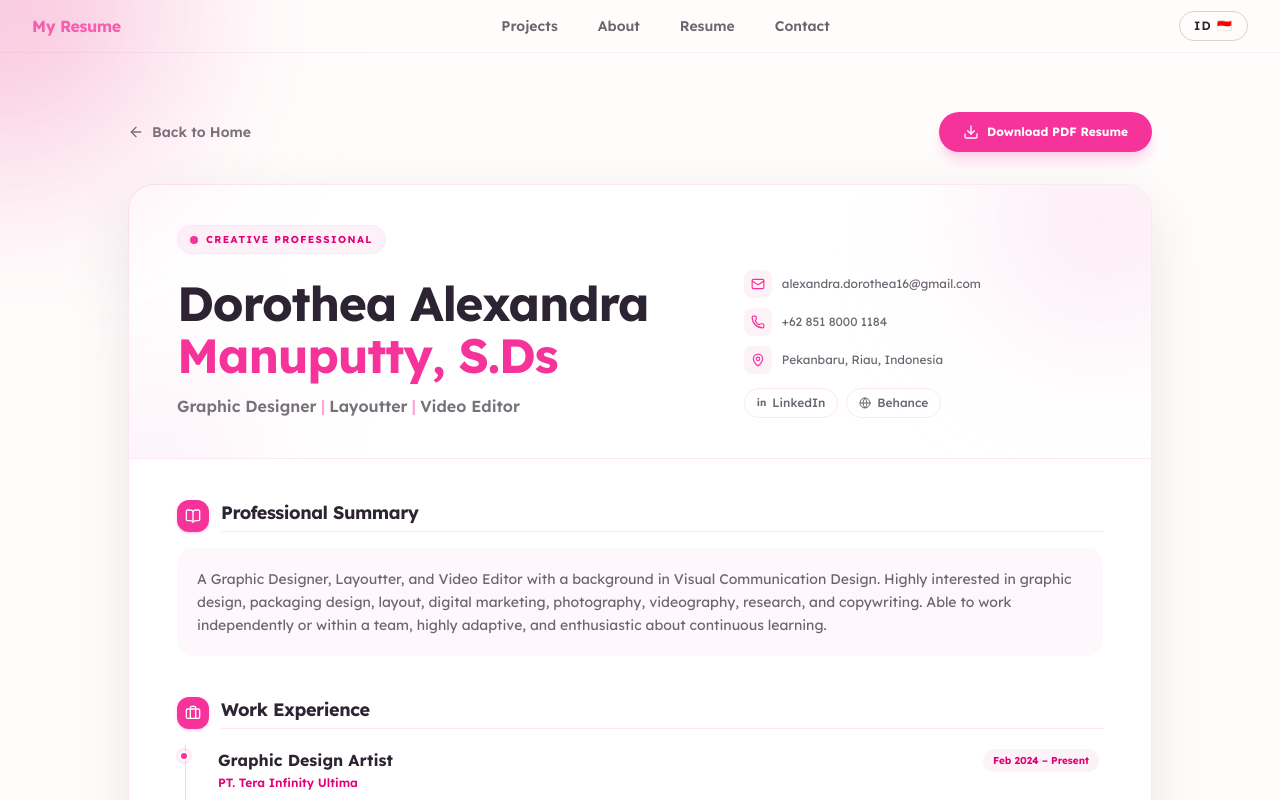
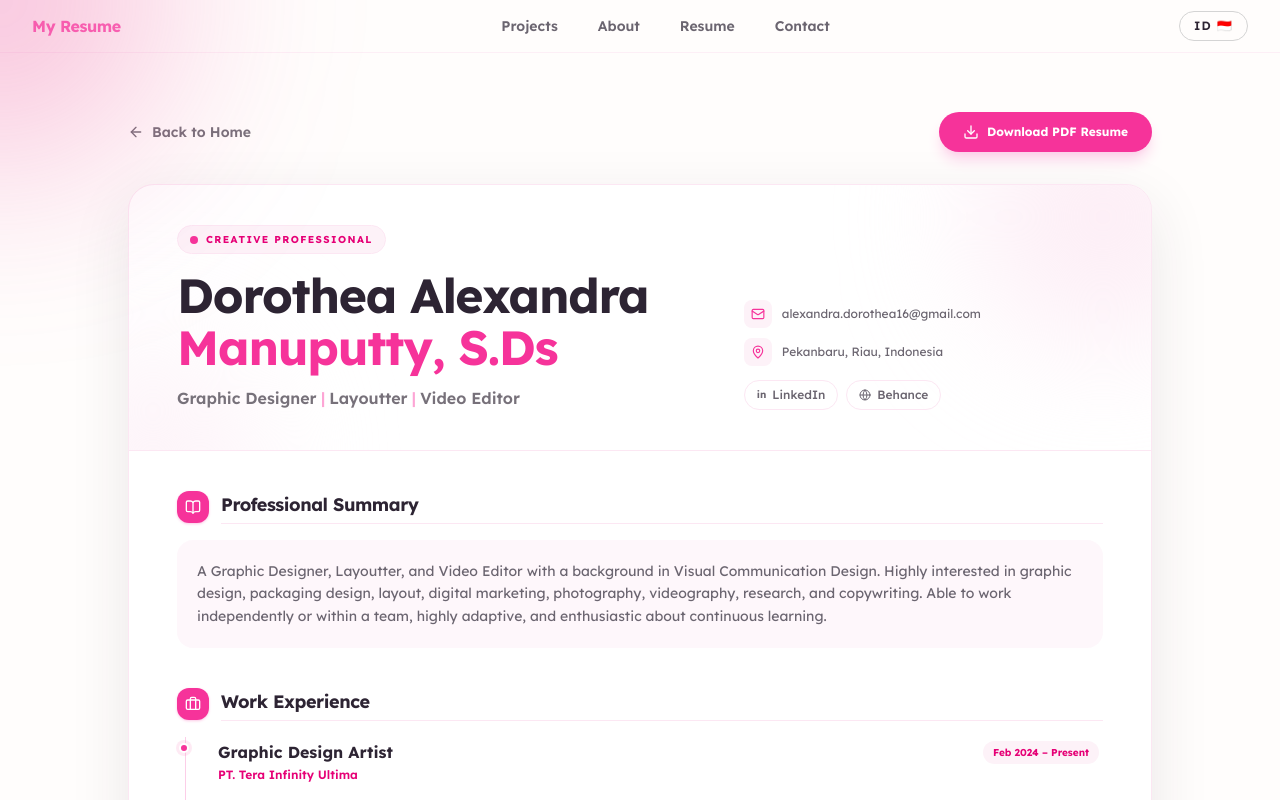
Before and after one commit to xanscreativa/dorothea-portfolio, a Next.js app: page /resume in a window 1280 px wide. Shown: the top 800 px of the page. Built offline with nearby package versions, Linux system fonts and the light colour scheme; a web font is replaced by a local one.

Commit message:
refactor: split portfolio data and components to optimize performance

```diff
--- a/app/resume/page.tsx
+++ b/app/resume/page.tsx
@@ -171,15 +171,6 @@ export default function ResumePage() {
                       alexandra.dorothea16@gmail.com
                     </span>
                   </a>
-
-                  {/* Phone */}
-                  <div className="flex items-center gap-2.5">
-                    <span className="flex h-7 w-7 shrink-0 items-center justify-center rounded-lg bg-pink-50 text-pink-500">
-                      <Phone className="h-3.5 w-3.5" />
-                    </span>
-
-                    +62 851 8000 1184
-                  </div>
 
                   {/* Location */}
                   <div className="flex items-center gap-2.5">
```
